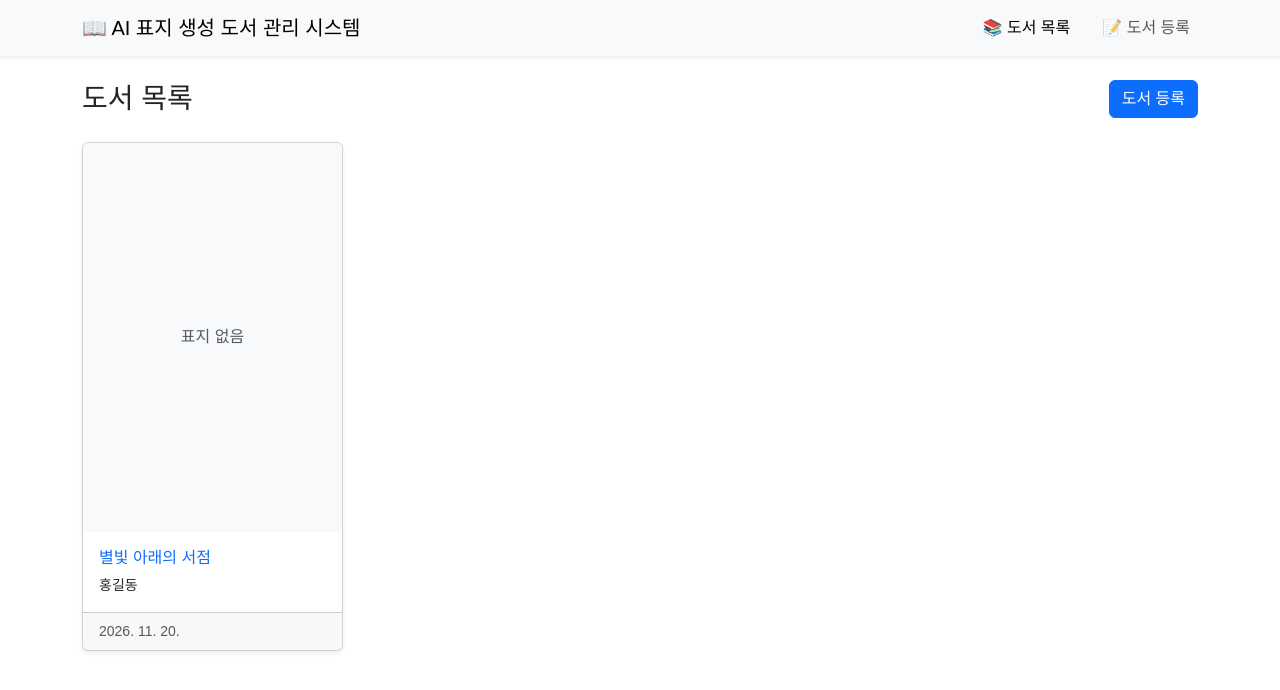
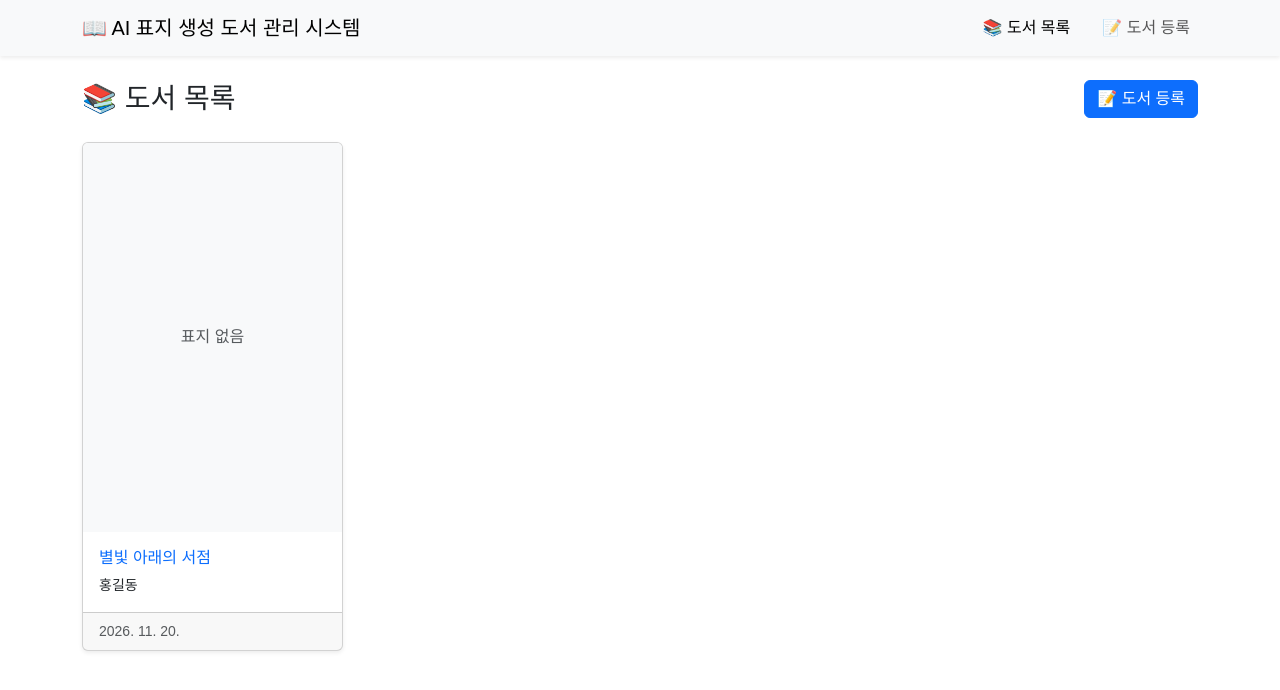
Before and after one commit to Jun0913/Mini-Project-4, a React (Vite) app: page / in a window 1280 px wide. Shown: the top 690 px of the page. Built offline with nearby package versions, Linux system fonts and the light colour scheme; data requests are answered from the project's data file; a web font is replaced by a local one.

Commit message:
BookList 디자인 수정

```diff
--- a/src/pages/BookList.jsx
+++ b/src/pages/BookList.jsx
@@ -58,9 +58,9 @@ export default function BookList() {
   return (
     <section>
       <div className="d-flex justify-content-between align-items-center mb-4">
-        <h1 className="h3 mb-0">도서 목록</h1>
+        <h1 className="h3 mb-0">📚 도서 목록</h1>
         <Link to="/books/new" className="btn btn-primary">
-          도서 등록
+          📝 도서 등록
         </Link>
       </div>
 
```
